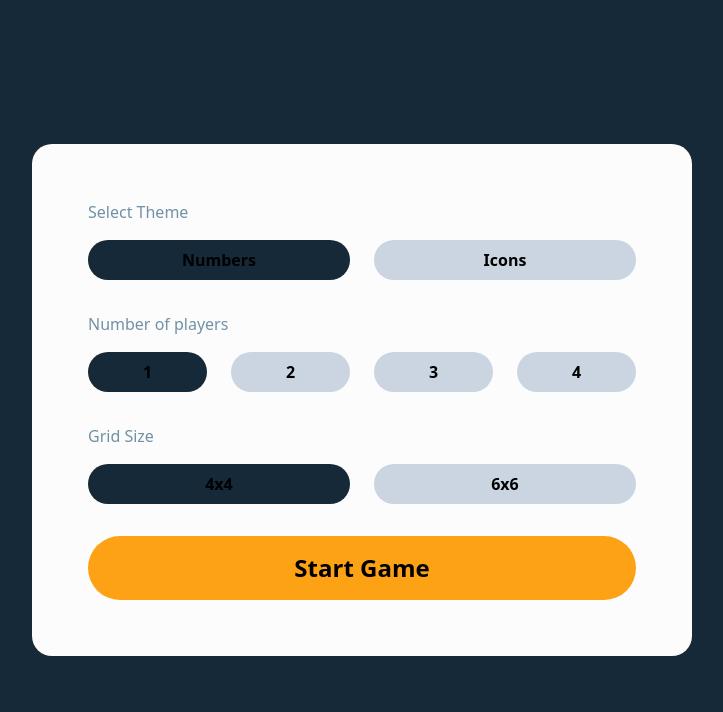
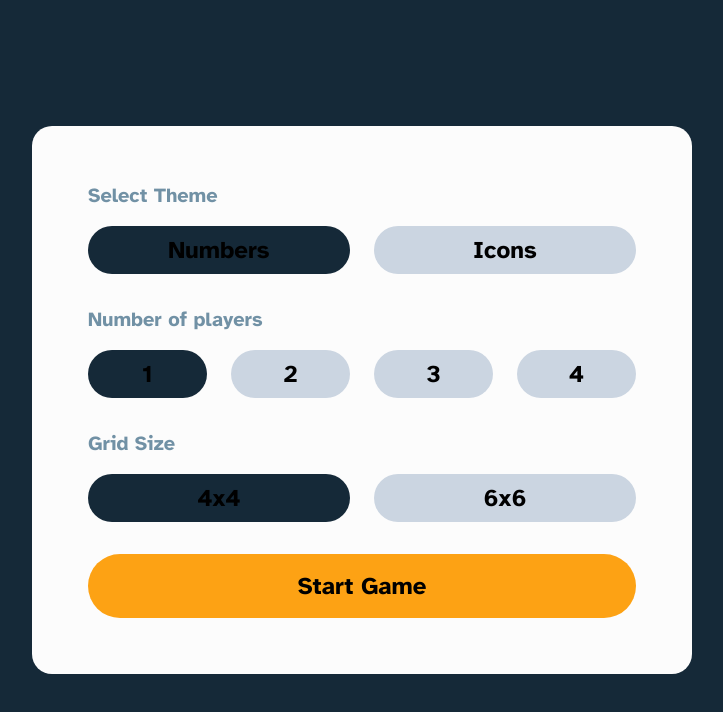
Before and after one commit to jillo-abdullahi/memory-game, a Next.js app: page / in a window 1280 px wide. Shown: the top 712 px of the page, without its empty margins (278-1001 px from the left). Built offline with nearby package versions, Linux system fonts and the light colour scheme.

Commit message:
add custom font

```diff
--- a/src/components/GameTypeSelector/index.tsx
+++ b/src/components/GameTypeSelector/index.tsx
@@ -28,7 +28,7 @@ const SelectorCardButton: React.FC<{
   const bgColor = isActive ? "bg-blue-700" : "bg-slate-300";
   return (
     <button
-      className={`px-4 w-full py-2 rounded-3.5lg font-bold min-w-119 transition-colors duration-300 ${bgColor} ${
+      className={`px-4 w-full py-2 rounded-3.5lg font-bold text-2xl min-w-119 transition-colors duration-300 ${bgColor} ${
         !isActive && "hover:bg-blue-400"
       }`}
       onClick={onClick}
@@ -44,11 +44,15 @@ export const GameTypeSelector: React.FC = ({}) => {
     theme: Theme.NUMBERS,
     numberOfPlayers: 1,
   });
+
+  const Title: React.FC<{ children: string }> = ({ children }) => (
+    <p className="text-blue-500 mb-4 sm:text-xl sm:font-bold">{children}</p>
+  );
   return (
     <div className="p-14 rounded-2.5lg bg-blue-100 space-y-8">
       {/* theme  */}
       <div>
-        <p className="text-blue-500 mb-4">Select Theme</p>
+        <Title>Select Theme</Title>
         <div className="flex justify-between items-center space-x-6">
           {gameTheme.map((theme, index) => (
             <div key={index} className="w-1/2">
@@ -70,8 +74,8 @@ export const GameTypeSelector: React.FC = ({}) => {
 
       {/* number of players  */}
       <div>
-        <p className="text-blue-500 mb-4">Number of players</p>
-        <div className="flex justify-center items-center space-x-6">
+        <Title>Number of players</Title>
+        <div className="flex justify-center items-center space-x-6 ">
           {[1, 2, 3, 4].map((numberOfPlayers, index) => (
             <SelectorCardButton
               key={index}
@@ -91,7 +95,7 @@ export const GameTypeSelector: React.FC = ({}) => {
 
       {/* Grid size  */}
       <div>
-        <p className="text-blue-500 mb-4">Grid Size</p>
+        <Title>Grid Size</Title>
         <div className="flex justify-between items-center space-x-6">
           {gameGridSize.map((gridSize, index) => (
             <div key={index} className="w-1/2">
--- a/src/pages/index.tsx
+++ b/src/pages/index.tsx
@@ -11,7 +11,7 @@ export default function Home() {
         <link rel="icon" href="/favicon.ico" />
       </Head>
 
-      <div className="w-full h-full min-h-screen flex items-center justify-center bg-blue-700">
+      <div className="w-full h-full min-h-screen flex items-center justify-center bg-blue-700 font-atkinson">
         <GameBoard />
       </div>
     </>
--- a/src/styles/globals.css
+++ b/src/styles/globals.css
@@ -1,6 +1,16 @@
 @tailwind base;
 @tailwind components;
 @tailwind utilities;
+
+@font-face {
+  font-family: "atkinson";
+  font-weight: 500;
+  src: url("../../public/fonts/AtkinsonHyperlegible-Bold.ttf");
+}
+@font-face {
+  font-family: "atkinson";
+  src: url("../../public/fonts/AtkinsonHyperlegible-Regular.ttf");
+}
 
 :root {
   --max-width: 1100px;
--- a/tailwind.config.js
+++ b/tailwind.config.js
@@ -32,6 +32,9 @@ module.exports = {
     minWidth: {
       119: "119px",
     },
+    fontFamily: {
+      atkinson: ["atkinson", "sans-serif"],
+    },
   },
   plugins: [],
 };
```
Also changed, not shown: public/fonts/AtkinsonHyperlegible-Bold.ttf (added), public/fonts/AtkinsonHyperlegible-Regular.ttf (added).
